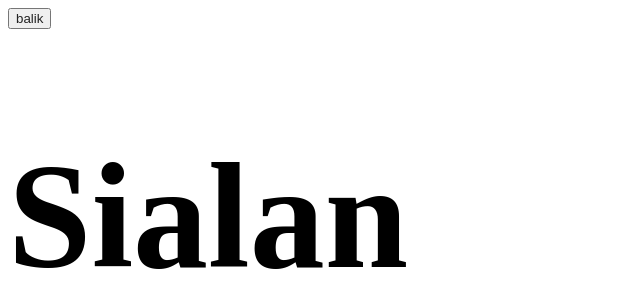
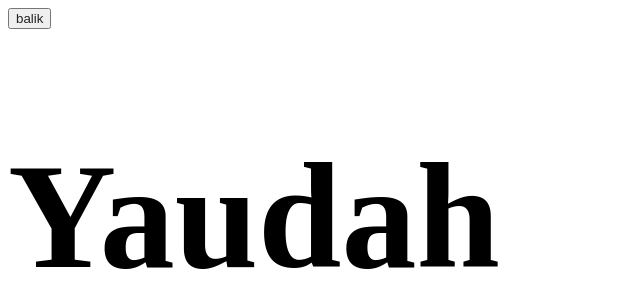
Before and after one commit to RizWhyd/Dont_Know, a plain HTML site: page altyes.html in a window 1280 px wide. Shown: the whole page, without its empty margins (0-640 px from the left). Drawn offline with Linux system fonts and the light colour scheme.

Commit message:
Update altyes.html

```diff
--- a/altyes.html
+++ b/altyes.html
@@ -3,10 +3,10 @@
 <head>
     <meta charset="UTF-8">
     <meta name="viewport" content="width=device-width, initial-scale=1.0">
-    <title>Setelah semua ini</title>
+    <title>ㅇㅅㅇ</title>
 </head>
 <body>
     <button><a href="index.html" style="text-decoration:none;color:#232323;">balik</a></button>
-    <h1 style ="font-size:150px">Sialan</h1>
+    <h1 style ="font-size:150px">Yaudah</h1>
 </body>
 </html>
```
